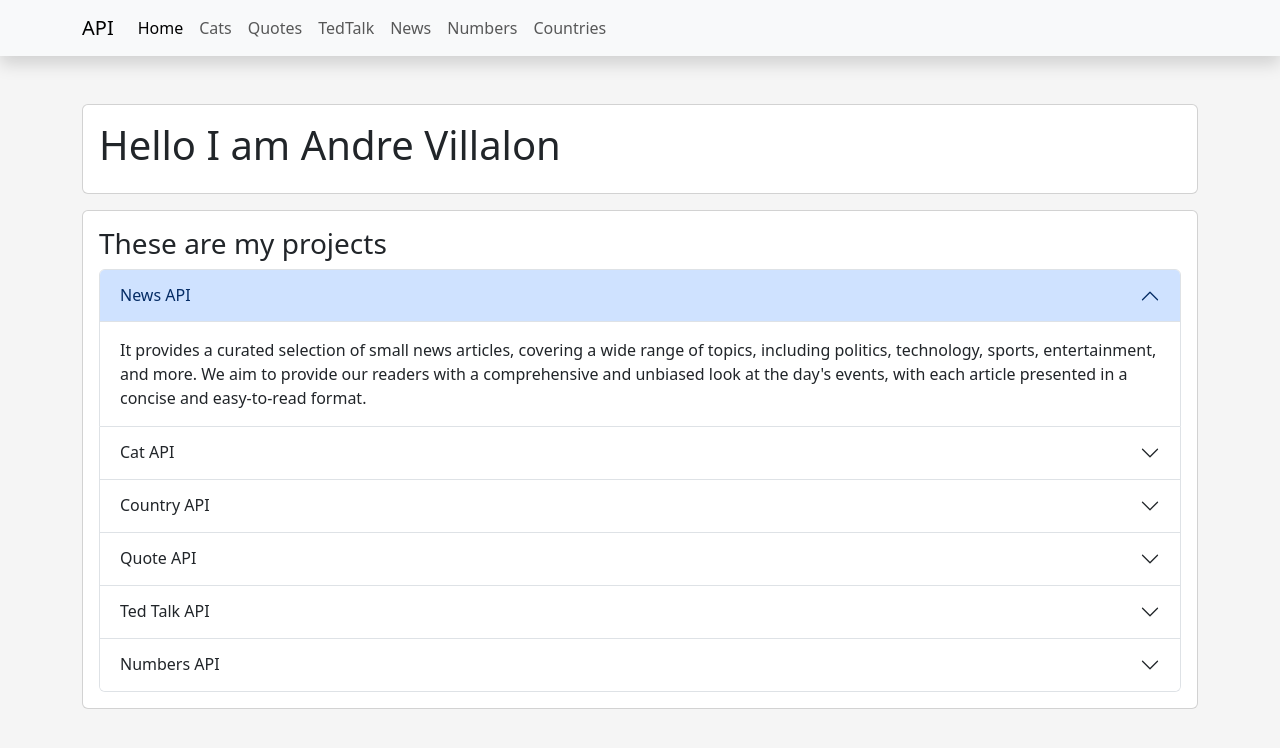
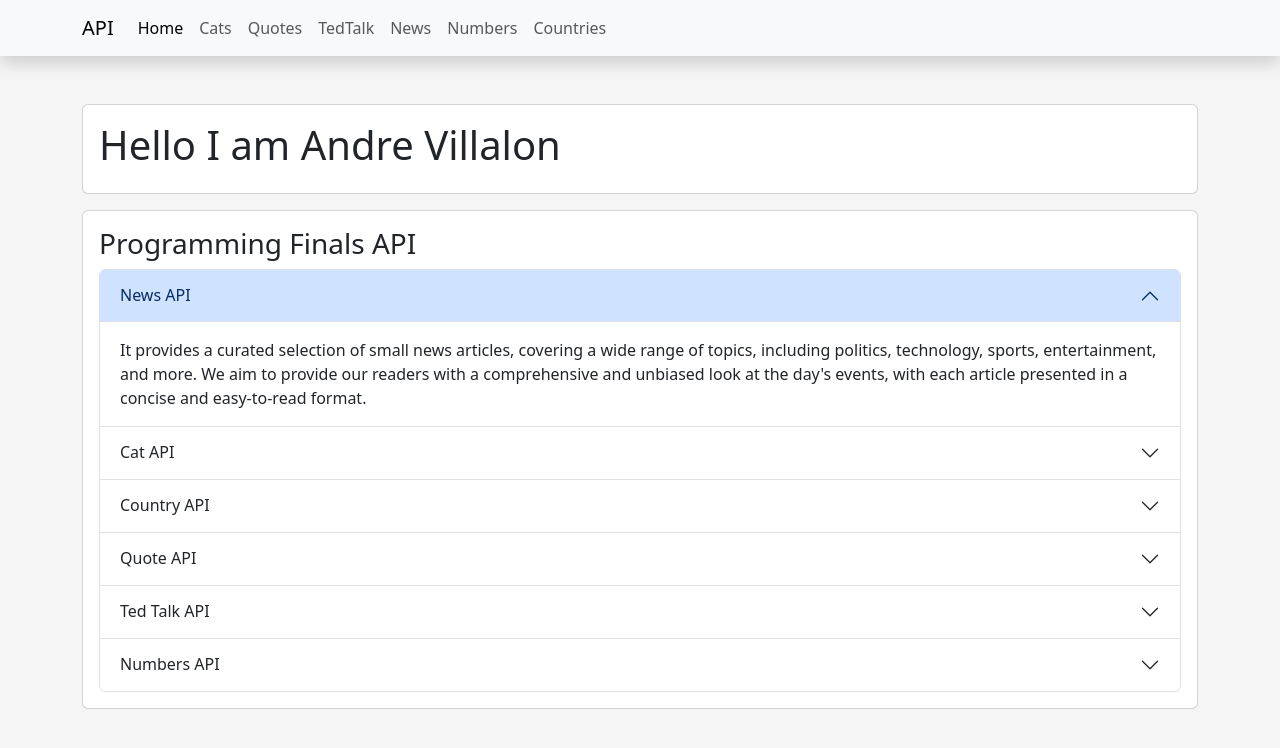
Before and after one commit to dredre1512/dredre1512-dev, a Vue app: page / in a window 1280 px wide. Shown: the top 748 px of the page. Built offline with nearby package versions, Linux system fonts and the light colour scheme.

Commit message:
My update

```diff
--- a/src/Pages/Home.vue
+++ b/src/Pages/Home.vue
@@ -4,7 +4,7 @@
 			<h1>Hello I am Andre Villalon</h1>
 		</div>
 		<div class="card my-3 p-3">
-			<h3>These are my projects</h3>
+			<h3>Programming Finals API</h3>
 			<div class="accordion" id="accordionExample">
 				<div class="accordion-item">
 					<h2 class="accordion-header" id="headingOne">
--- a/src/constants.js
+++ b/src/constants.js
@@ -1,5 +1,5 @@
 export default {
   NEWS_API_KEY: '3f46615db583458d88addcd0ed39aa27',
-  TED_TALK_API: '993ccbee33msh724179a1046fd40p1d3c93jsn2ecd4bcdf012',
-  NUMBERS_API_KEY: '993ccbee33msh724179a1046fd40p1d3c93jsn2ecd4bcdf012'
+  TED_TALK_API: '9bb36d3029mshba0f6ba8bf1884fp19da24jsn626ee8978be2',
+  NUMBERS_API_KEY: '9bb36d3029mshba0f6ba8bf1884fp19da24jsn626ee8978be2'
 }
```
Also changed, not shown: 1 other file (tests, documents, lock files or other folders).
